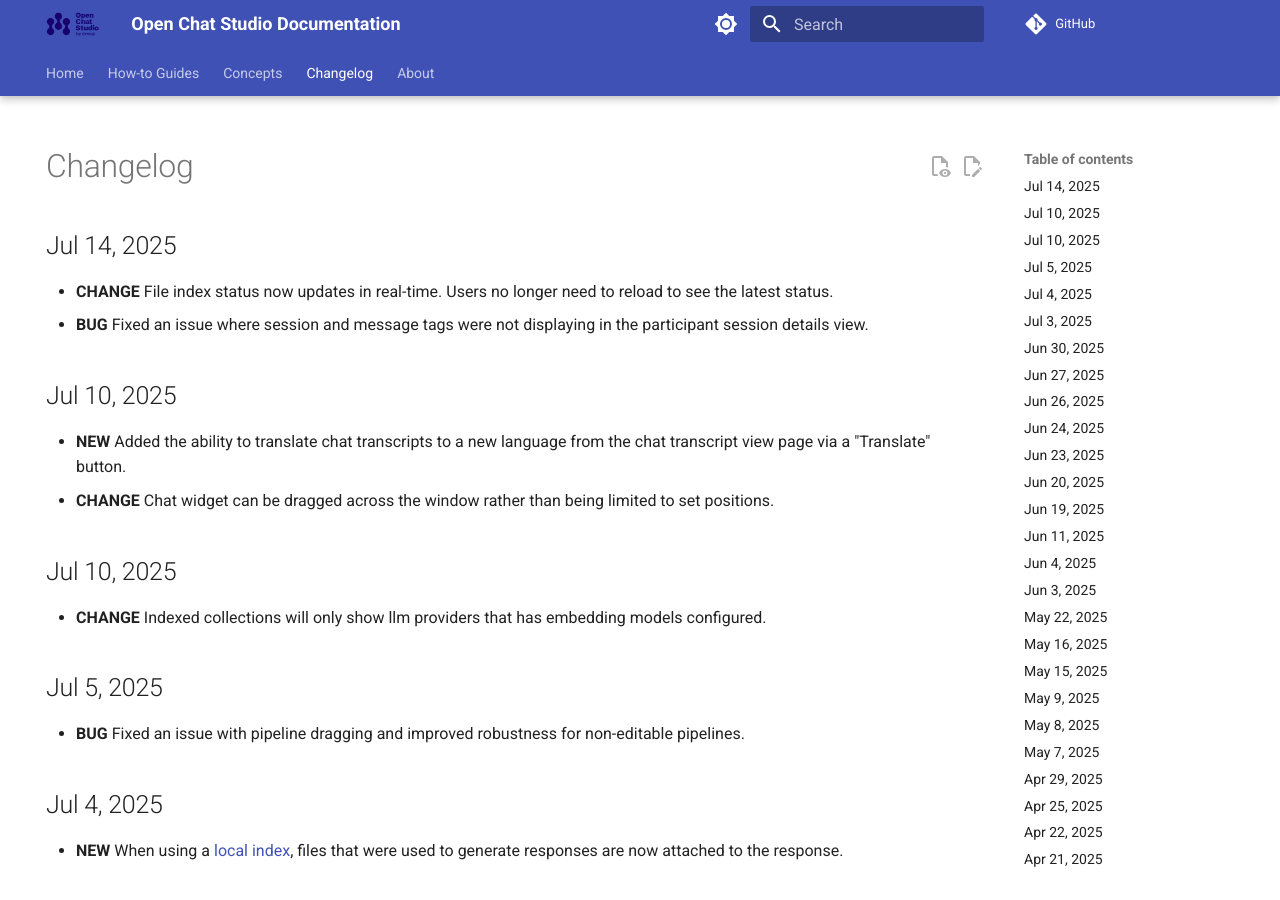
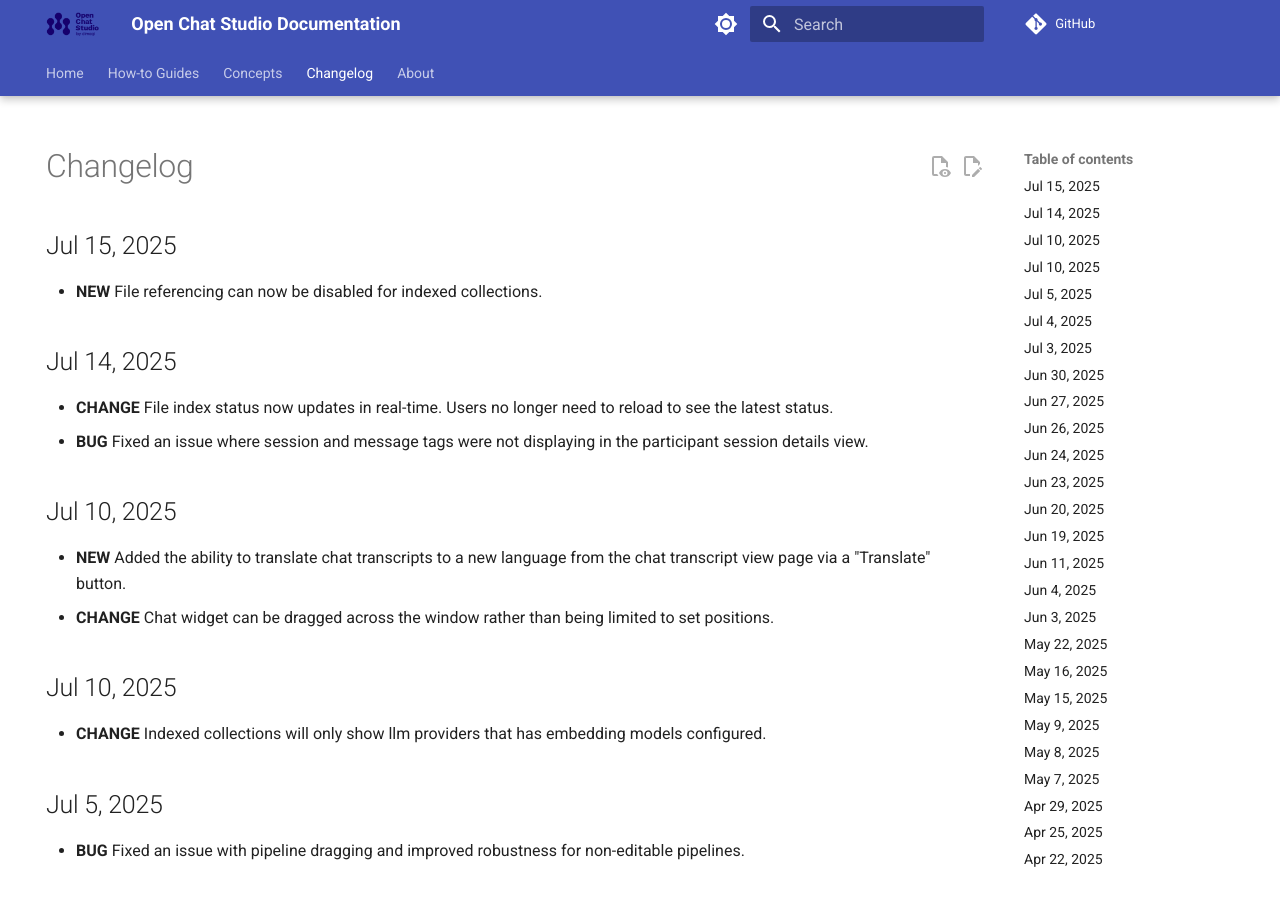
Before and after one commit to dimagi/open-chat-studio-docs, an MkDocs documentation site: the page built from docs/changelog.md, in a window 1280 px wide and 900 px high. Built offline with MkDocs 1.6.1 and Material for MkDocs 9.7.7, drawn with Linux system fonts in a browser that asks for light colours; emoji names are drawn with the system emoji font; a script that is not in the unit is left out; comment, search, counter and statistics services are not loaded.

Commit message:
Update changelog

```diff
--- a/docs/changelog.md
+++ b/docs/changelog.md
@@ -4,6 +4,9 @@ hide:
 ---
 
 # Changelog
+## Jul 15, 2025
+* **NEW** File referencing can now be disabled for indexed collections.
+
 ## Jul 14, 2025
 * **CHANGE** File index status now updates in real-time. Users no longer need to reload to see the latest status.
 * **BUG** Fixed an issue where session and message tags were not displaying in the participant session details view.
```
